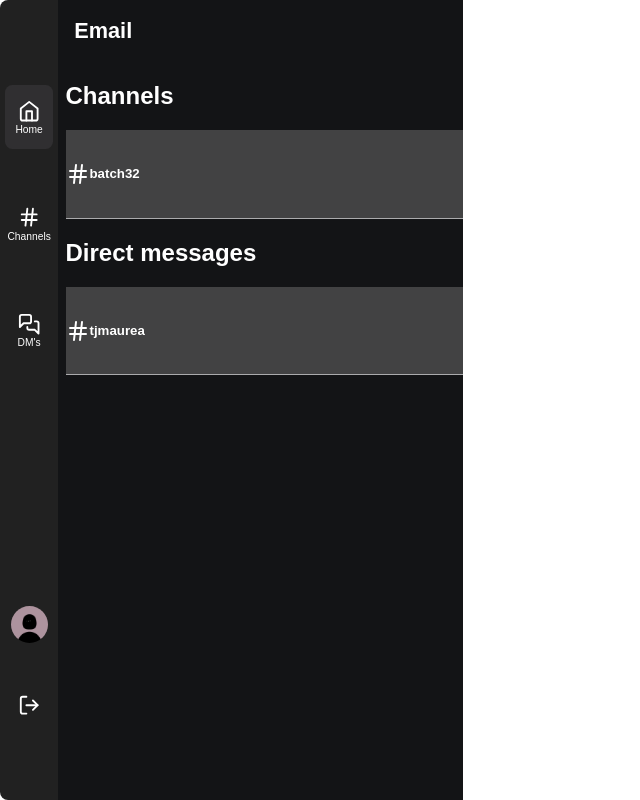
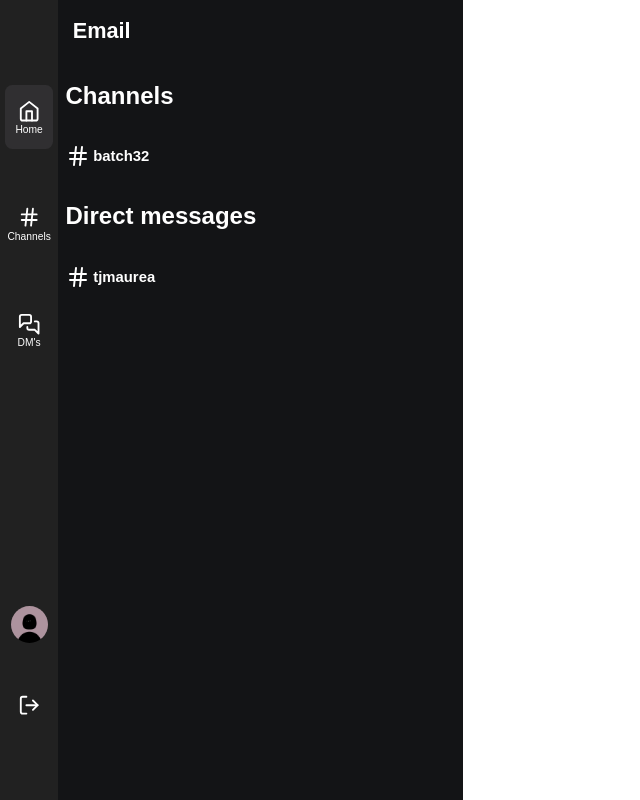
Before and after one commit to dhanniela/Slack-App, a React (Vite) app in the folder Slack-App/: page /home in a window 1280 px wide. Shown: the whole page, without its empty margins (0-640 px from the left). Built offline with nearby package versions, Linux system fonts and the light colour scheme; sample sign-in values are in the browser's storage; a web font is replaced by a local one.

Commit message:
fix dm styles

```diff
--- a/Slack-App/src/App.css
+++ b/Slack-App/src/App.css
@@ -65,7 +65,6 @@ a {
   color: white;
   padding: 0;
   margin: 0;
-  border-radius: 0.5rem 0 0 0.5rem;
 }
 
 .sidebar_main .top {
@@ -270,13 +269,16 @@ a {
   text-decoration: underline;
 }
 
+.dm-container {
+  display: flex;
+}
+
 .dmSidebar-container {
   width: clamp(9rem, 3.571rem + 27.143vw, 28rem);
   display: flex;
   flex-direction: column;
   height: 100vh;
   background: #131416;
-  resize: both;
 }
 
 .dmSidebar-header {
@@ -287,15 +289,14 @@ a {
 }
 
 .dmSidebar-header h2 {
-  color: white;
   font-size: clamp(0.5rem, 0.214rem + 1.429vw, 1.5rem);
-  margin-left: 1rem;
+  margin-left: clamp(0.5rem, 0.143rem + 0.952vw, 1rem);
 }
 
 .dmSidebar-header .icons {
-  color: white;
   width: clamp(0.5rem, 0.214rem + 1.429vw, 1.5rem);
-  margin-right: 1rem;
+  margin-right: clamp(0.5rem, 0.143rem + 0.952vw, 1rem);
+  cursor: pointer;
 }
 
 .dm-search {
@@ -310,10 +311,10 @@ a {
   display: flex;
   justify-content: space-evenly;
   align-items: center;
-  color: rgba(255, 255, 255, 0.728);
+  color: rgba(255, 255, 255, 0.7294117647);
   border: 1px solid #6f7372;
-  border-radius: 0.5rem;
-  width: clamp(7rem, 1.571rem + 27.143vw, 26rem);
+  border-radius: clamp(0.25rem, 0.071rem + 0.476vw, 0.5rem);
+  width: clamp(8rem, 2.786rem + 26.071vw, 26.25rem);
   height: clamp(1rem, 0.714rem + 1.429vw, 2rem);
 }
 
@@ -326,21 +327,24 @@ a {
   width: clamp(5.5rem, 0.5rem + 25vw, 23rem);
   outline: none;
   border: none;
-  color: #ababad;
   background: transparent;
+  color: rgba(255, 255, 255, 0.7294117647);
 }
 
 .dms-list-container {
-  height: 100%;
+  height: 100vh;
   color: white;
+  margin-left: clamp(0.25rem, 0.071rem + 0.476vw, 0.5rem);
   overflow-y: auto;
-  overflow-x: hidden;
-  margin-left: clamp(0.25rem, 0.071rem + 0.476vw, 0.5rem);
 }
 
-.dms-list-container ul {
-  margin: 0;
-  padding: 0;
+.dm-item {
+  color: white;
+  cursor: pointer;
+}
+.dm-item:hover {
+  background-color: #302f31;
+  border-radius: 0.8rem;
 }
 
 .dms-list {
@@ -348,52 +352,17 @@ a {
   align-items: center;
   color: white;
   padding: clamp(0.25rem, 0.036rem + 1.071vw, 1rem) 0;
-  background-color: #424243;
-  border-bottom: 1px solid #ababad;
 }
 
-.dm-pp {
-  width: clamp(1rem, 0.571rem + 2.143vw, 2.5rem);
-  border-radius: clamp(0.25rem, 0.179rem + 0.357vw, 0.5rem);
-  margin: 0 0.5rem 0 1rem;
+.dms-list .pp {
+  width: clamp(0.5rem, 0.357rem + 0.714vw, 1rem);
 }
 
-.dms-list .right {
-  display: flex;
-  flex-direction: column;
-  color: white;
-  width: 30vw;
-}
-
-.dm-chat-name {
+.dms-list h5 {
   display: flex;
   align-items: center;
-  justify-content: space-between;
-  width: clamp(5.5rem, 0.5rem + 25vw, 23rem);
-}
-
-.dm-chat-name h5 {
-  font-size: clamp(0.25rem, 0.064rem + 0.929vw, 0.9rem);
-  margin: 0;
-}
-
-.dm-chat-name span {
-  font-size: clamp(0.2rem, 0.029rem + 0.857vw, 0.8rem);
-  margin-right: 0.5rem;
-}
-
-.dm-truncate {
-  font-size: clamp(0.2rem, 0.029rem + 0.857vw, 0.8rem);
-  width: 20vw;
-  display: -webkit-box;
-  -webkit-box-orient: vertical;
-  overflow: hidden;
-  -webkit-line-clamp: 2;
-  text-overflow: ellipsis;
-}
-
-.dm-container {
-  display: flex;
+  font-size: clamp(0.5rem, 0.357rem + 0.714vw, 1rem);
+  margin: 0 0 0 clamp(0.15rem, 0.121rem + 0.143vw, 0.25rem);
 }
 
 .channel-container {
@@ -456,6 +425,7 @@ a {
   outline: none;
   border: none;
   background: transparent;
+  color: rgba(255, 255, 255, 0.7294117647);
 }
 
 .channel-list-container {
@@ -607,7 +577,7 @@ a {
 
 .dm-inner-modal {
   position: fixed;
-  top: 48.5%;
+  top: 52%;
   left: clamp(3rem, -5.457rem + 42.286vw, 32.6rem);
   width: clamp(14rem, 10.857rem + 15.714vw, 25rem);
   z-index: 2;
--- a/Slack-App/src/components/ChannelSidebar.jsx
+++ b/Slack-App/src/components/ChannelSidebar.jsx
@@ -339,11 +339,12 @@ const Modal = ({addNewChannel, showModal, handleClose }) => {
                         <InnerModal isFetchDone={isFetchDone} users={users} handleCloseInnerModal={getUserIdsFromModal} showInnerModal={showInnerModal}/>
                         <div className="description">
                             {
-                                usersData !== (undefined)? (usersData.map(userData => {
+                                usersData !== (undefined)?
+                                 (usersData.map(userData => {
                                     return (
                                         <div>{userData.email}</div>
                                     )
-                                })) : (<span>Connect with more people.</span>)
+                                })):(<span>Connect with more people.</span>)
                             }
                         </div>
                     </div>
--- a/Slack-App/src/pages/Channels.jsx
+++ b/Slack-App/src/pages/Channels.jsx
@@ -281,8 +281,6 @@ const Modal = ({handleAddMember, showModal, handleClose }) => {
                             <span>Connect with more people.</span>
                         </div>
                     </div>
-
-                    <button type="submit" className="create-channel-button">Add</button>
                 </form>
             </div>
         </div>
--- a/Slack-App/src/pages/DirectMessage.jsx
+++ b/Slack-App/src/pages/DirectMessage.jsx
@@ -70,7 +70,9 @@ export const DirectMessage = (props) => {
     }
 
     if(loading){
-        return(<Spinner/>);
+        return  (
+            <section className="blank-page"></section>
+        );
     }
     else {
         return (
--- a/Slack-App/src/styles/_channel.scss
+++ b/Slack-App/src/styles/_channel.scss
@@ -61,6 +61,7 @@
     outline: none;
     border: none;
     background: transparent;
+    color: #ffffffba;
 }
 
 .channel-list-container{
@@ -216,7 +217,7 @@
 
 .dm-inner-modal{
     position: fixed;
-    top:  48.5%;
+    top:  52%;
     left: clamp(3rem, -5.457rem + 42.286vw, 32.6rem);
     width: clamp(14rem, 10.857rem + 15.714vw, 25rem);
     z-index: 2;
--- a/Slack-App/src/styles/_dm.scss
+++ b/Slack-App/src/styles/_dm.scss
@@ -1,10 +1,15 @@
+.dm-container{
+    display: flex;
+}
+
+//DM SIDEBAR
+
 .dmSidebar-container{
     width: clamp(9rem, 3.571rem + 27.143vw, 28rem);
     display: flex;
     flex-direction: column;
     height: 100vh;
     background: #131416;
-    resize: both;
 }
 
 .dmSidebar-header{
@@ -12,21 +17,18 @@
     justify-content: space-between;
     align-items: center;
     color: white;
-    // height: 10vh;
-    // border-bottom: 1px solid white;
 }
 
 .dmSidebar-header h2{
-    color: white;
     font-size: clamp(0.5rem, 0.214rem + 1.429vw, 1.5rem);
-    margin-left: 1rem;
+    margin-left: clamp(0.5rem, 0.143rem + 0.952vw, 1rem);
 }
 
 .dmSidebar-header .icons{
-    color: white;
     width: clamp(0.5rem, 0.214rem + 1.429vw, 1.5rem);
     // height: clamp(0.8rem, 0.671rem + 0.643vw, 1.25rem);
-    margin-right: 1rem;
+    margin-right: clamp(0.5rem, 0.143rem + 0.952vw, 1rem);
+    cursor: pointer;
 }
 
 .dm-search{
@@ -41,16 +43,15 @@
     display: flex;
     justify-content: space-evenly;
     align-items: center;
-    color: rgba(255, 255, 255, 0.728);
+    color: #ffffffba;
     border: 1px solid #6f7372;
-    border-radius: .5rem;
-    width: clamp(7rem, 1.571rem + 27.143vw, 26rem);
+    border-radius: clamp(0.25rem, 0.071rem + 0.476vw, 0.5rem);
+    width: clamp(8rem, 2.786rem + 26.071vw, 26.25rem);
     height: clamp(1rem, 0.714rem + 1.429vw, 2rem);
 }
 
 .dm-searchBar .icons{
     width: clamp(0.6rem, 0.414rem + 0.929vw, 1.25rem);
-    // height: clamp(0.6rem, 0.414rem + 0.929vw, 1.25rem);
 }
 
 #search-dm{
@@ -58,21 +59,25 @@
     width: clamp(5.5rem, 0.5rem + 25vw, 23rem);
     outline: none;
     border: none;
-    color: #ababad;
     background: transparent;
+    color: #ffffffba;
 }
 
 .dms-list-container{
-    height: 100%;
+    height: 100vh;
     color: white;
+    margin-left: clamp(0.25rem, 0.071rem + 0.476vw, 0.5rem);
     overflow-y: auto;
-    overflow-x: hidden;
-    margin-left: clamp(0.25rem, 0.071rem + 0.476vw, 0.5rem);
 }
 
-.dms-list-container ul{
-    margin: 0;
-    padding: 0;
+.dm-item{
+    color: white;
+    // border-bottom: 1px solid #ffffffba;
+    cursor: pointer;
+    &:hover{
+        background-color: #302f31;
+        border-radius: .8rem;
+    }
 }
 
 .dms-list{
@@ -80,159 +85,254 @@
     align-items: center;
     color: white;
     padding: clamp(0.25rem, 0.036rem + 1.071vw, 1rem) 0;
-    background-color: #424243;
-    border-bottom: 1px solid #ababad;
 }
 
-.dm-pp{
-    width: clamp(1rem, 0.571rem + 2.143vw, 2.5rem);
-    border-radius: clamp(0.25rem, 0.179rem + 0.357vw, 0.5rem);
-    margin: 0 .5rem 0 1rem;
+.dms-list .pp{
+    width: clamp(0.5rem, 0.357rem + 0.714vw, 1rem);
 }
 
-.dms-list .right{
+.dms-list h5{
     display: flex;
-    flex-direction: column;
-    color: white;
-    width: 30vw;
+    align-items: center;
+    font-size: clamp(0.5rem, 0.357rem + 0.714vw, 1rem);
+    margin: 0 0 0 clamp(0.15rem, 0.121rem + 0.143vw, 0.25rem);
 }
 
-.dm-chat-name{
-    display: flex;
-    align-items: center;
-    justify-content: space-between;
-    width: clamp(5.5rem, 0.5rem + 25vw, 23rem);
-}
-
-.dm-chat-name h5{
-    font-size: clamp(0.25rem, 0.064rem + 0.929vw, 0.9rem);
-    margin: 0;
-}
-
-.dm-chat-name span{
-    font-size: clamp(0.2rem, 0.029rem + 0.857vw, 0.8rem);
-    margin-right: .5rem;
-}
-
-.dm-truncate{
-    font-size: clamp(0.2rem, 0.029rem + 0.857vw, 0.8rem);
-    width: 20vw;
-    display: -webkit-box;
-    -webkit-box-orient: vertical;
-    overflow: hidden;
-    -webkit-line-clamp: 2;
-    text-overflow: ellipsis;
-}
-
-.dm-container{
-    display: flex;
-}
-
-// .chat-container{
+// .dmSidebar-container{
+//     width: clamp(9rem, 3.571rem + 27.143vw, 28rem);
 //     display: flex;
 //     flex-direction: column;
 //     height: 100vh;
-//     background: #1a1d21;
-//     width: 63.5vw;
+//     background: #131416;
+//     resize: both;
 // }
 
-// .chat-header{
+// .dmSidebar-header{
 //     display: flex;
-//     height: 10vh;
-//     width: 67vw;
-//     background: #1a1d21;
+//     justify-content: space-between;
+//     align-items: center;
+//     color: white;
+//     // height: 10vh;
+//     // border-bottom: 1px solid white;
 // }
 
-// .chat-profile {
+// .dmSidebar-header h2{
+//     color: white;
+//     font-size: clamp(0.5rem, 0.214rem + 1.429vw, 1.5rem);
+//     margin-left: 1rem;
+// }
+
+// .dmSidebar-header .icons{
+//     color: white;
+//     width: clamp(0.5rem, 0.214rem + 1.429vw, 1.5rem);
+//     // height: clamp(0.8rem, 0.671rem + 0.643vw, 1.25rem);
+//     margin-right: 1rem;
+// }
+
+// .dm-search{
 //     display: flex;
 //     align-items: center;
 //     justify-content: center;
-//     padding: 0 2rem;
-//     position: relative;
-//     cursor: pointer;
-//     width: clamp(2rem, -10.857rem + 34.286vw, 20rem);
+//     color: white;
+//     margin: clamp(0.25rem, 0.179rem + 0.357vw, 0.5rem) 0;
 // }
 
-// .pp{
-//     width: clamp(1rem, 0.286rem + 1.905vw, 2rem);
-//     border-radius: clamp(0.15rem, -0.1rem + 0.667vw, 0.5rem);
-//     margin: .4rem 1rem;
+// .dm-searchBar{
+//     display: flex;
+//     justify-content: space-evenly;
+//     align-items: center;
+//     color: rgba(255, 255, 255, 0.728);
+//     border: 1px solid #6f7372;
+//     border-radius: .5rem;
+//     width: clamp(7rem, 1.571rem + 27.143vw, 26rem);
+//     height: clamp(1rem, 0.714rem + 1.429vw, 2rem);
 // }
 
-// .chat-name{
+// .dm-searchBar .icons{
+//     width: clamp(0.6rem, 0.414rem + 0.929vw, 1.25rem);
+//     // height: clamp(0.6rem, 0.414rem + 0.929vw, 1.25rem);
+// }
+
+// #search-dm{
+//     font-size: clamp(0.5rem, 0.357rem + 0.714vw, 1rem);
+//     width: clamp(5.5rem, 0.5rem + 25vw, 23rem);
+//     outline: none;
+//     border: none;
+//     color: #ababad;
+//     background: transparent;
+// }
+
+// .dms-list-container{
+//     height: 100%;
+//     color: white;
+//     overflow-y: auto;
+//     overflow-x: hidden;
+//     margin-left: clamp(0.25rem, 0.071rem + 0.476vw, 0.5rem);
+// }
+
+// .dms-list-container ul{
+//     margin: 0;
+//     padding: 0;
+// }
+
+// .dms-list{
+//     display: flex;
+//     align-items: center;
+//     color: white;
+//     padding: clamp(0.25rem, 0.036rem + 1.071vw, 1rem) 0;
+//     background-color: #424243;
+//     border-bottom: 1px solid #ababad;
+// }
+
+// .dm-pp{
+//     width: clamp(1rem, 0.571rem + 2.143vw, 2.5rem);
+//     border-radius: clamp(0.25rem, 0.179rem + 0.357vw, 0.5rem);
+//     margin: 0 .5rem 0 1rem;
+// }
+
+// .dms-list .right{
 //     display: flex;
 //     flex-direction: column;
-//     margin: .6rem 0 0 0;
+//     color: white;
+//     width: 30vw;
 // }
 
-// .chat-name h2{
-//     color: white;
-//     font-size: clamp(0.8rem, 0.743rem + 0.286vw, 1rem);
+// .dm-chat-name{
+//     display: flex;
+//     align-items: center;
+//     justify-content: space-between;
+//     width: clamp(5.5rem, 0.5rem + 25vw, 23rem);
+// }
+
+// .dm-chat-name h5{
+//     font-size: clamp(0.25rem, 0.064rem + 0.929vw, 0.9rem);
 //     margin: 0;
 // }
 
-// .chat-name span{
-//     color: white;
-//     font-size: clamp(0.5rem, 0.443rem + 0.286vw, 0.7rem);
+// .dm-chat-name span{
+//     font-size: clamp(0.2rem, 0.029rem + 0.857vw, 0.8rem);
+//     margin-right: .5rem;
 // }
 
-// .chat-box{
-//     flex: 1;
+// .dm-truncate{
+//     font-size: clamp(0.2rem, 0.029rem + 0.857vw, 0.8rem);
+//     width: 20vw;
+//     display: -webkit-box;
+//     -webkit-box-orient: vertical;
+//     overflow: hidden;
+//     -webkit-line-clamp: 2;
+//     text-overflow: ellipsis;
 // }
 
-// .chat-footer{
+// .dm-container{
 //     display: flex;
-//     justify-content: center;
-//     align-items: center;
-//     flex-direction: column;
-//     border-radius: .5rem;
-//     background: #222529;
-//     width: clamp(5rem, -2.143rem + 19.048vw, 15rem);
-//     border: 1px solid #ffffff;
-//     margin: 1rem auto;
 // }
 
-// .chat-footer textarea{
-//     background: #222529;
-//     min-height: 10vh;
-//     width: clamp(5rem, -2.143rem + 19.048vw, 15rem);
-//     outline: none;
-//     border: none;
-//     resize: none;
-//     font-size: clamp(0.8rem, 0.743rem + 0.286vw, 1rem);
-//     margin: 1rem;
-//     color: white;
-// }
+// // .chat-container{
+// //     display: flex;
+// //     flex-direction: column;
+// //     height: 100vh;
+// //     background: #1a1d21;
+// //     width: 63.5vw;
+// // }
 
-// .chat-footer .shortcut-icons{
-//     display: flex;
-//     justify-content: space-between;
-//     align-items: center;
-//     color: #adaeaf;
-//     margin: .5rem;
-//     width: clamp(5rem, -2.143rem + 19.048vw, 15rem);
+// // .chat-header{
+// //     display: flex;
+// //     height: 10vh;
+// //     width: 67vw;
+// //     background: #1a1d21;
+// // }
 
-// }
+// // .chat-profile {
+// //     display: flex;
+// //     align-items: center;
+// //     justify-content: center;
+// //     padding: 0 2rem;
+// //     position: relative;
+// //     cursor: pointer;
+// //     width: clamp(2rem, -10.857rem + 34.286vw, 20rem);
+// // }
 
-// .chat-footer .attachment-icons{
-//     display: flex;
-//     justify-content: space-between;
-//     align-items: center;
-//     width: clamp(9rem, 4.714rem + 11.429vw, 15rem);
-// }
+// // .pp{
+// //     width: clamp(1rem, 0.286rem + 1.905vw, 2rem);
+// //     border-radius: clamp(0.15rem, -0.1rem + 0.667vw, 0.5rem);
+// //     margin: .4rem 1rem;
+// // }
 
-// .chat-footer .send-icon{
-//     display: flex;
-//     justify-content: space-between;
-//     align-items: center;
-// }
+// // .chat-name{
+// //     display: flex;
+// //     flex-direction: column;
+// //     margin: .6rem 0 0 0;
+// // }
 
-// .chat-footer .icons{
-//     width: clamp(1rem, 0.821rem + 0.476vw, 1.25rem);
-//     height: clamp(1rem, 0.821rem + 0.476vw, 1.25rem);
-// }
+// // .chat-name h2{
+// //     color: white;
+// //     font-size: clamp(0.8rem, 0.743rem + 0.286vw, 1rem);
+// //     margin: 0;
+// // }
 
-// .attachment-icons span{
-//     font-size: clamp(1.2rem, 0.986rem + 0.571vw, 1.5rem);
-//     font-weight: 10;
-// }
+// // .chat-name span{
+// //     color: white;
+// //     font-size: clamp(0.5rem, 0.443rem + 0.286vw, 0.7rem);
+// // }
+
+// // .chat-box{
+// //     flex: 1;
+// // }
+
+// // .chat-footer{
+// //     display: flex;
+// //     justify-content: center;
+// //     align-items: center;
+// //     flex-direction: column;
+// //     border-radius: .5rem;
+// //     background: #222529;
+// //     width: clamp(5rem, -2.143rem + 19.048vw, 15rem);
+// //     border: 1px solid #ffffff;
+// //     margin: 1rem auto;
+// // }
+
+// // .chat-footer textarea{
+// //     background: #222529;
+// //     min-height: 10vh;
+// //     width: clamp(5rem, -2.143rem + 19.048vw, 15rem);
+// //     outline: none;
+// //     border: none;
+// //     resize: none;
+// //     font-size: clamp(0.8rem, 0.743rem + 0.286vw, 1rem);
+// //     margin: 1rem;
+// //     color: white;
+// // }
+
+// // .chat-footer .shortcut-icons{
+// //     display: flex;
+// //     justify-content: space-between;
+// //     align-items: center;
+// //     color: #adaeaf;
+// //     margin: .5rem;
+// //     width: clamp(5rem, -2.143rem + 19.048vw, 15rem);
+
+// // }
+
+// // .chat-footer .attachment-icons{
+// //     display: flex;
+// //     justify-content: space-between;
+// //     align-items: center;
+// //     width: clamp(9rem, 4.714rem + 11.429vw, 15rem);
+// // }
+
+// // .chat-footer .send-icon{
+// //     display: flex;
+// //     justify-content: space-between;
+// //     align-items: center;
+// // }
+
+// // .chat-footer .icons{
+// //     width: clamp(1rem, 0.821rem + 0.476vw, 1.25rem);
+// //     height: clamp(1rem, 0.821rem + 0.476vw, 1.25rem);
+// // }
+
+// // .attachment-icons span{
+// //     font-size: clamp(1.2rem, 0.986rem + 0.571vw, 1.5rem);
+// //     font-weight: 10;
+// // }
--- a/Slack-App/src/styles/_sidebar.scss
+++ b/Slack-App/src/styles/_sidebar.scss
@@ -14,7 +14,6 @@
     color: white;
     padding: 0;
     margin: 0;
-    border-radius: .5rem 0 0 .5rem ;
 }
 
 .sidebar_main .top{
```
Also changed, not shown: Slack-App/src/components/DMSidebar.jsx (+51 -63 lines), 1 other file (tests, documents, lock files or other folders).
